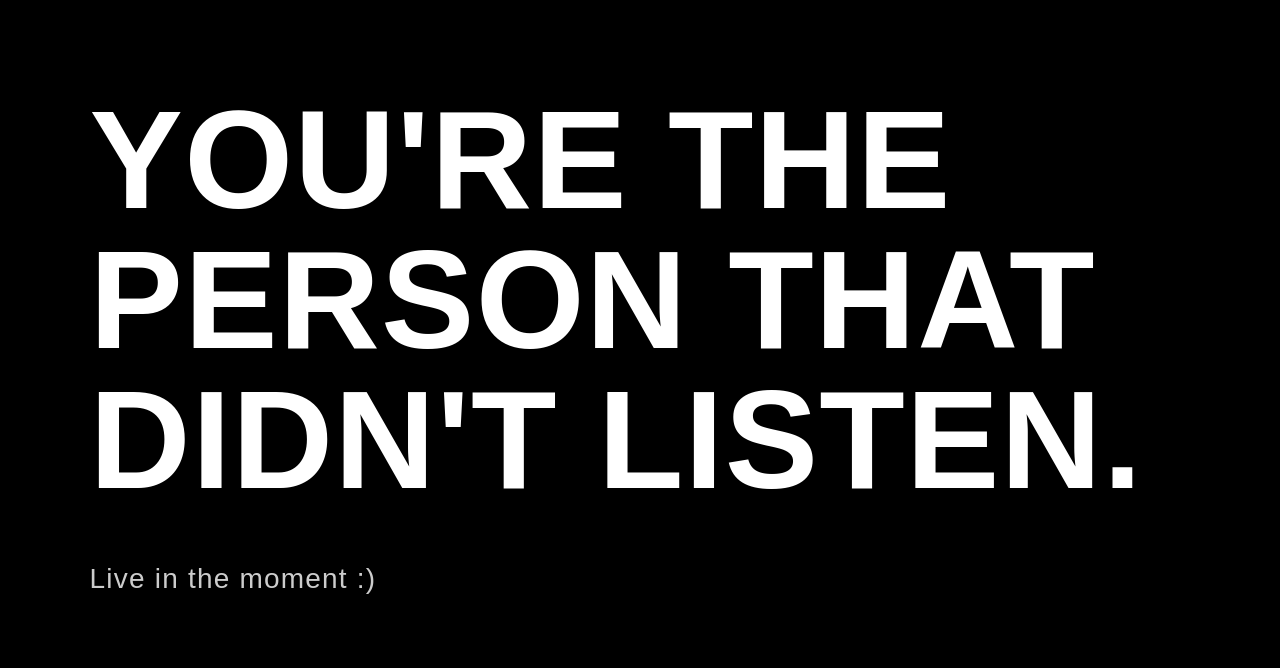
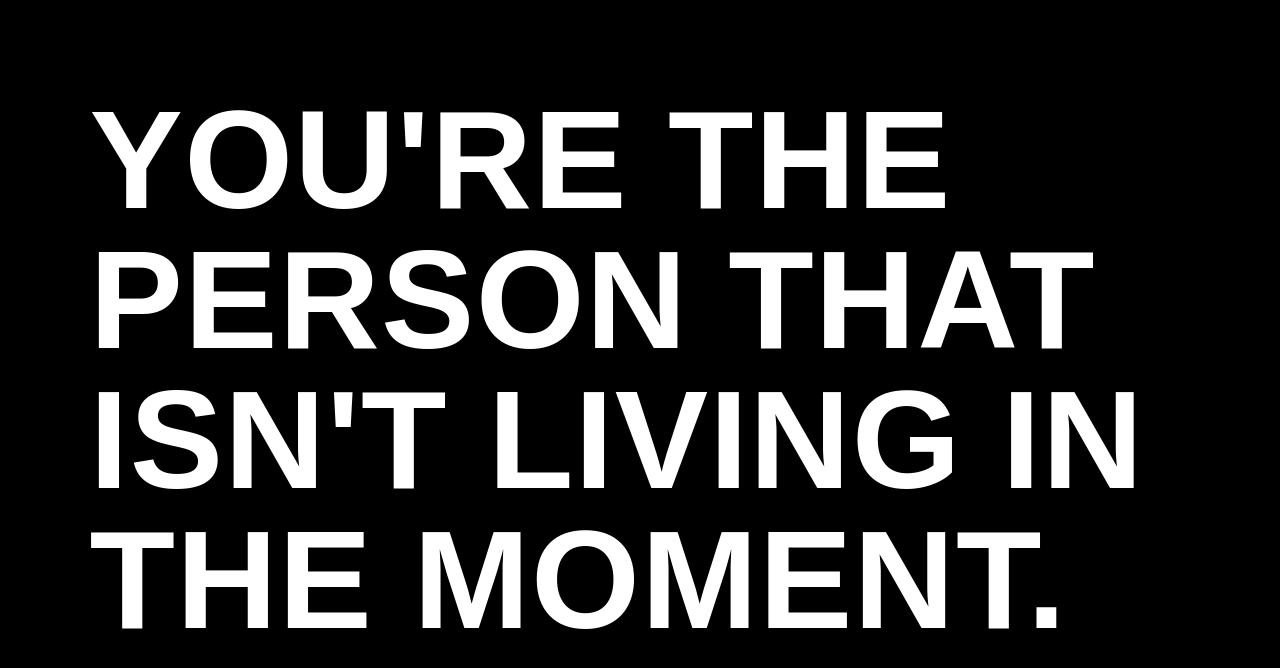
Before and after one commit to soysai/Don-t-Take-a-Picture-of-This, a plain HTML site: page index.html in a window 1280 px wide. Drawn offline with Linux system fonts and the light colour scheme; no server answers; a web font is replaced by a local one.

Commit message:
change in phrase

```diff
--- a/index.html
+++ b/index.html
@@ -17,9 +17,8 @@
       <h1 class="headline">
         YOU'RE THE
         <span id="pageviews-count"></span><sup id="pageviews-suffix"></sup>
-        PERSON THAT DIDN'T LISTEN.
+        PERSON THAT ISN'T LIVING IN THE MOMENT.
       </h1>
-      <p class="tagline">Live in the moment :)</p>
     </main>
 
     <!-- JS (defer so it runs after DOM is parsed) -->
```
Also changed, not shown: 1 other file.
